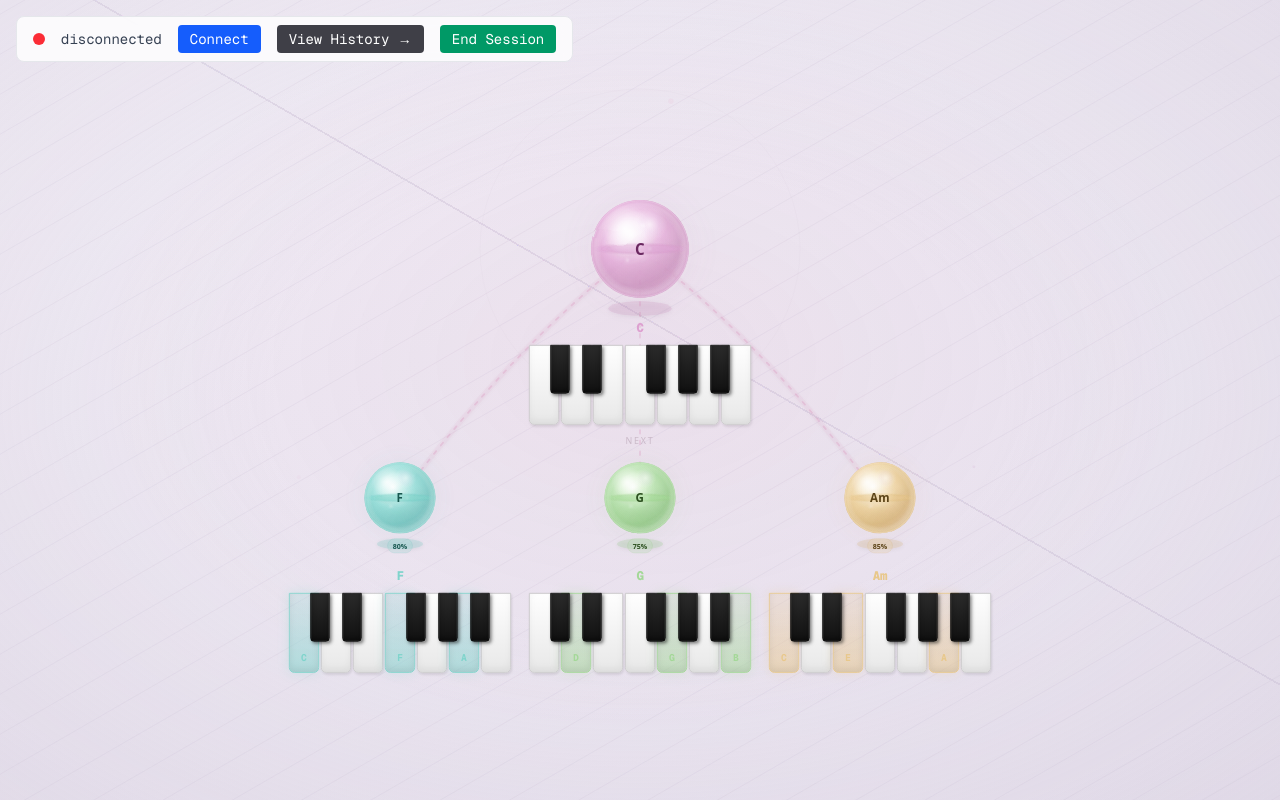
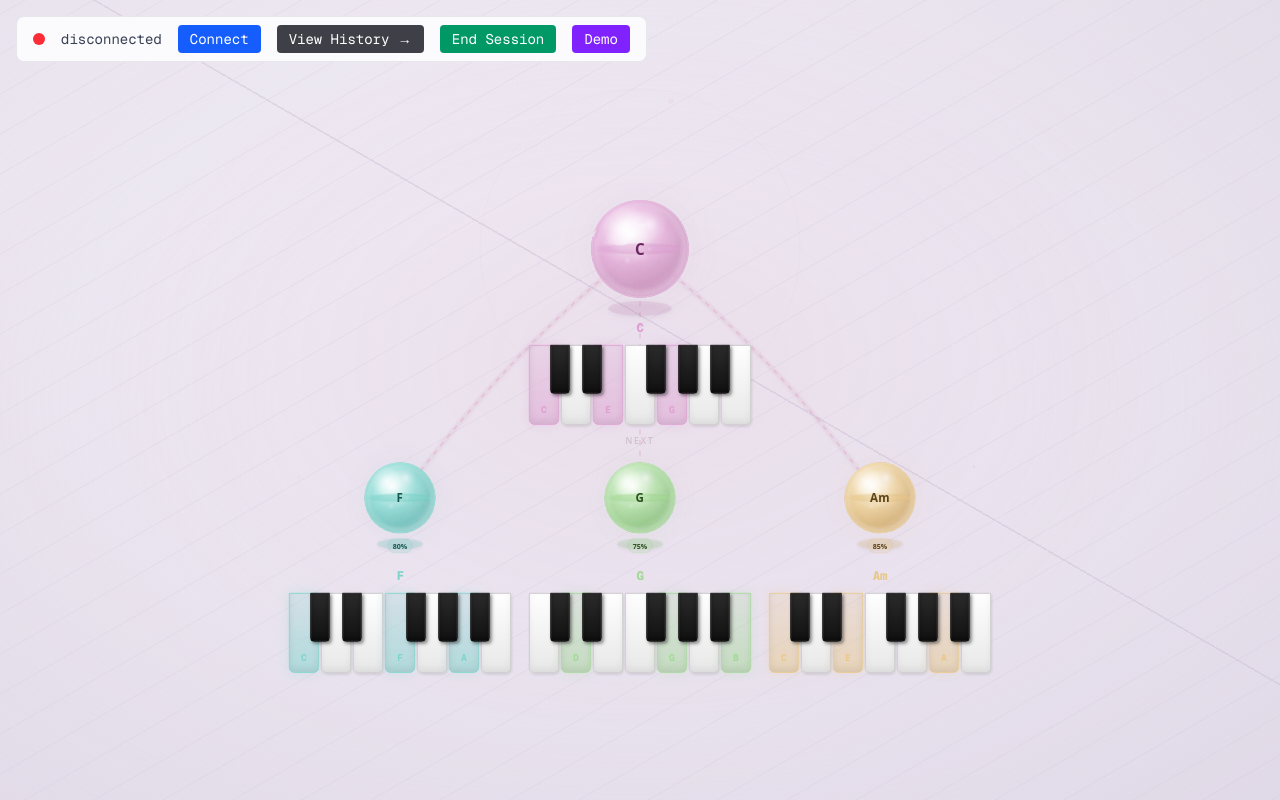
Before and after one commit to J4Joshua/JASS-APP, a Next.js app in the folder frontend/: page / in a window 1280 px wide. Shown: the top 800 px of the page. Built offline with nearby package versions, Linux system fonts and the light colour scheme.

Commit message:
fixed playing

```diff
--- a/frontend/package.json
+++ b/frontend/package.json
@@ -3,8 +3,8 @@
   "version": "0.1.0",
   "private": true,
   "scripts": {
-    "dev": "next dev",
-    "build": "next build",
+    "dev": "next dev --webpack",
+    "build": "next build --webpack",
     "start": "next start",
     "lint": "eslint"
   },
--- a/frontend/src/app/page.tsx
+++ b/frontend/src/app/page.tsx
@@ -42,6 +42,11 @@ export default function Home() {
     G: ["G", "B", "D"],
     Am: ["A", "C", "E"],
   }));
+
+  const prevChordGraphStateRef = useRef<ChordGraphState | null>(null);
+  useEffect(() => {
+    prevChordGraphStateRef.current = chordGraphState;
+  });
 
   // Transform WebSocket data to ChordGraphState format
   function transformToChordGraphState(chordMsg: ChordMsg): ChordGraphState | null {
@@ -247,6 +252,66 @@ export default function Home() {
 
   const fallbackNotesMap = { "?": [] };
 
+  // Demo mode: cycle through chord states to test animations (no keyboard/backend needed)
+  const DEMO_STATES: { state: ChordGraphState; notesMap: Record<string, string[]> }[] = [
+    {
+      state: {
+        current: { id: "d1-c", chordId: "C" },
+        previous: [],
+        next: [
+          { id: "d1-n0", chordId: "F", probability: 0.8 },
+          { id: "d1-n1", chordId: "G", probability: 0.75 },
+          { id: "d1-n2", chordId: "Am", probability: 0.85 },
+        ],
+      },
+      notesMap: { C: ["C", "E", "G"], F: ["F", "A", "C"], G: ["G", "B", "D"], Am: ["A", "C", "E"] },
+    },
+    {
+      state: {
+        current: { id: "d2-c", chordId: "F" },
+        previous: [],
+        next: [
+          { id: "d2-n0", chordId: "G", probability: 0.9 },
+          { id: "d2-n1", chordId: "Am", probability: 0.7 },
+          { id: "d2-n2", chordId: "C", probability: 0.65 },
+        ],
+      },
+      notesMap: { F: ["F", "A", "C"], G: ["G", "B", "D"], Am: ["A", "C", "E"], C: ["C", "E", "G"] },
+    },
+    {
+      state: {
+        current: { id: "d3-c", chordId: "Am" },
+        previous: [],
+        next: [
+          { id: "d3-n0", chordId: "F", probability: 0.88 },
+          { id: "d3-n1", chordId: "G", probability: 0.72 },
+          { id: "d3-n2", chordId: "Em", probability: 0.6 },
+        ],
+      },
+      notesMap: { Am: ["A", "C", "E"], F: ["F", "A", "C"], G: ["G", "B", "D"], Em: ["E", "G", "B"] },
+    },
+    {
+      state: {
+        current: { id: "d4-c", chordId: "G" },
+        previous: [],
+        next: [
+          { id: "d4-n0", chordId: "C", probability: 0.95 },
+          { id: "d4-n1", chordId: "Am", probability: 0.8 },
+          { id: "d4-n2", chordId: "D", probability: 0.5 },
+        ],
+      },
+      notesMap: { G: ["G", "B", "D"], C: ["C", "E", "G"], Am: ["A", "C", "E"], D: ["D", "F#", "A"] },
+    },
+  ];
+  const [demoIndex, setDemoIndex] = useState(0);
+  const cycleDemo = () => {
+    const nextIndex = (demoIndex + 1) % DEMO_STATES.length;
+    const next = DEMO_STATES[nextIndex];
+    setDemoIndex(nextIndex);
+    setChordGraphState(next.state);
+    setNotesMap(next.notesMap);
+  };
+
   return (
     <div className="min-h-screen bg-zinc-950 text-zinc-100 font-[family-name:var(--font-geist-mono)]">
       {/* Bubble Visualization - each sphere has its keyboard directly below it */}
@@ -272,11 +337,19 @@ export default function Home() {
           <button onClick={endSession} className="px-3 py-1 bg-emerald-600 hover:bg-emerald-500 rounded text-white text-sm">
             End Session
           </button>
+          <button
+            onClick={cycleDemo}
+            className="px-3 py-1 bg-violet-600 hover:bg-violet-500 rounded text-white text-sm"
+            title="Cycle chord states to test animations (no keyboard needed)"
+          >
+            Demo
+          </button>
         </div>
 
         <div className="absolute inset-0" tabIndex={0} ref={playAreaRef}>
           <ChordGraph
             state={chordGraphState || fallbackChordGraphState}
+            previousState={prevChordGraphStateRef.current}
             showNotes={false}
             keyboardMode={true}
             notesMap={notesMap || fallbackNotesMap}
--- a/frontend/src/components/ChordGraph/ChordGraph.tsx
+++ b/frontend/src/components/ChordGraph/ChordGraph.tsx
@@ -6,6 +6,7 @@ import { ChordEdge } from './ChordEdge';
 
 interface ChordGraphProps {
   state: ChordGraphState;
+  previousState?: ChordGraphState | null;
   showNotes?: boolean;
   keyboardMode?: boolean;
   notesMap?: Record<string, string[]>; // Map chord IDs to their notes
@@ -81,12 +82,24 @@ function AmbientParticles() {
 
 export function ChordGraph({
   state,
+  previousState,
   showNotes = true,
   keyboardMode = false,
   notesMap = {},
   activeNotes,
 }: ChordGraphProps) {
   const { current, next } = state;
+
+  // When a suggestion is played, it becomes current — find which slot it came from for slide-up animation
+  const promotedFrom =
+    previousState &&
+    current.chordId !== previousState.current.chordId &&
+    previousState.next.some((n) => n.chordId === current.chordId)
+      ? previousState.next.findIndex((n) => n.chordId === current.chordId)
+      : -1;
+  const centerPos = getAbsPos('center');
+  const promotedInitialPosition =
+    promotedFrom >= 0 ? getAbsPos(`next-${promotedFrom}` as SlotId) : undefined;
 
   const allNodes = [
     { node: current, slot: 'center' as SlotId, role: 'current' as const },
@@ -97,15 +110,12 @@ export function ChordGraph({
     })),
   ];
 
-  const centerPos = getAbsPos('center');
-  const edges = [
-    ...next.map((node, i) => ({
-      key: `edge-next-${node.id}`,
-      from: centerPos,
-      to: getAbsPos(`next-${i}` as SlotId),
-      variant: 'next' as const,
-    })),
-  ];
+  const edges = next.map((node, i) => ({
+    key: `edge-next-${i}`,
+    from: centerPos,
+    to: getAbsPos(`next-${i}` as SlotId),
+    variant: 'next' as const,
+  }));
 
   return (
     <svg
@@ -172,18 +182,19 @@ export function ChordGraph({
         ))}
       </AnimatePresence>
 
-      {/* Nodes layer */}
+      {/* Nodes layer — stable keys (slot + chordId) so only changed chords animate */}
       <AnimatePresence mode="popLayout">
         {allNodes.map(({ node, slot, role }) => {
           const pos = getAbsPos(slot);
-          // Current chord: use live activeNotes from backend (actual held keys); others: use notesMap (chord spellings)
+          // Current chord: use live activeNotes when available; otherwise fall back to notesMap (covers initial load + first chord)
           const notes =
-            role === "current" && activeNotes !== undefined
-              ? activeNotes
+            role === "current"
+              ? ((activeNotes?.length ?? 0) > 0 ? (activeNotes ?? []) : (notesMap[node.chordId] || []))
               : (notesMap[node.chordId] || []);
+          const isPromoted = role === 'current' && promotedFrom >= 0 && promotedInitialPosition;
           return (
             <ChordNodeComponent
-              key={node.id}
+              key={`${slot}-${node.chordId}`}
               node={node}
               x={pos.x}
               y={pos.y}
@@ -191,6 +202,7 @@ export function ChordGraph({
               showNotes={showNotes}
               showKeyboard={keyboardMode}
               notes={notes}
+              animateFromPosition={isPromoted ? promotedInitialPosition : undefined}
             />
           );
         })}
--- a/frontend/src/components/ChordGraph/ChordNode.tsx
+++ b/frontend/src/components/ChordGraph/ChordNode.tsx
@@ -13,6 +13,8 @@ interface ChordNodeProps {
   showNotes?: boolean;
   showKeyboard?: boolean;
   notes?: string[]; // Accept notes as prop from backend
+  /** When a suggestion is played, animate from this position (slide up to center) */
+  animateFromPosition?: { x: number; y: number };
 }
 
 /** Visual config for each role's sphere — iridescent soap bubble style. */
@@ -205,7 +207,8 @@ export function ChordNodeComponent({
   role,
   showNotes = true,
   showKeyboard = true,
-  notes = []
+  notes = [],
+  animateFromPosition,
 }: ChordNodeProps) {
   const config = ROLE_CONFIG[role];
   const { radius } = config;
@@ -230,15 +233,22 @@ export function ChordNodeComponent({
   const rippleColor = `${cc.base}44`;
   const rippleStroke = `${cc.deep}30`;
   const shadowColor = `${cc.deep}30`;
+  const isSlidingUp = !!animateFromPosition;
 
   return (
-    <g transform={`translate(${x}, ${y})`}>
-      <motion.g
-        initial={{ opacity: 0, scale: 0.85 }}
-        animate={{ opacity, scale: 1 }}
-        exit={{ opacity: 0, scale: 0.85 }}
-        transition={{ duration: 0.25, ease: 'easeOut' }}
-      >
+    <motion.g
+      initial={
+        isSlidingUp
+          ? { x: animateFromPosition.x, y: animateFromPosition.y, opacity: 1, scale: 1 }
+          : { x, y, opacity: 0, scale: 0.98 }
+      }
+      animate={{ x, y, opacity, scale: 1 }}
+      exit={{ x, y, opacity: 0, scale: 0.98 }}
+      transition={{
+        duration: isSlidingUp ? 0.4 : 0.22,
+        ease: isSlidingUp ? [0.22, 0.61, 0.36, 1] : [0.4, 0, 0.2, 1],
+      }}
+    >
         <g>
           <animateTransform
             attributeName="transform"
@@ -437,6 +447,5 @@ export function ChordNodeComponent({
           )}
         </g>
       </motion.g>
-    </g>
   );
 }
```
